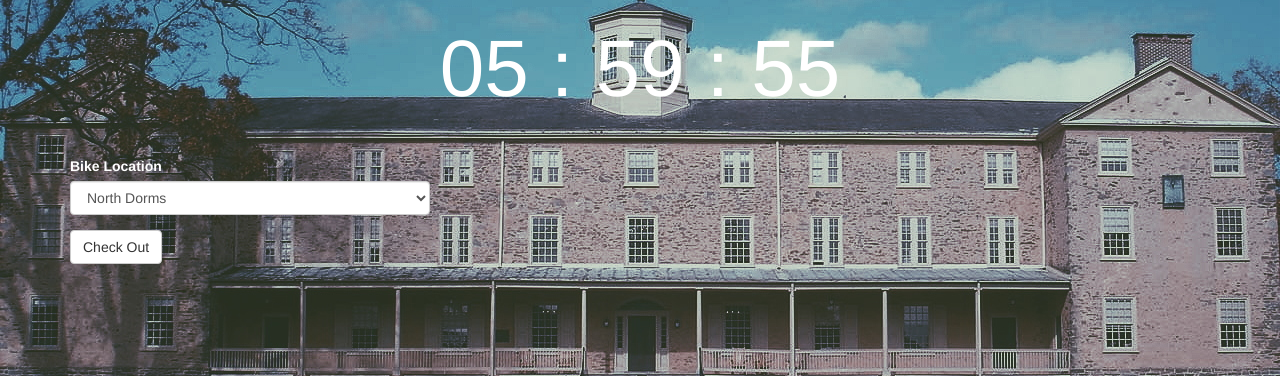
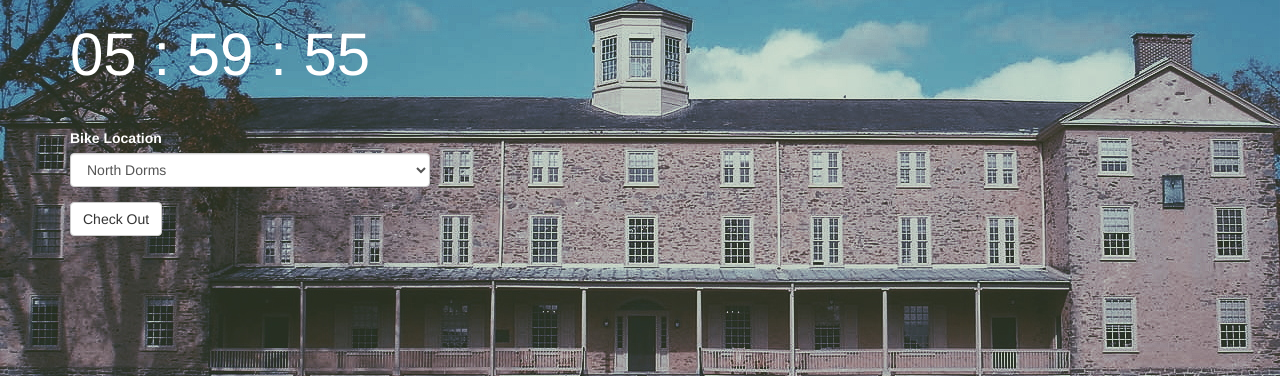
Before and after one commit to ngojason9/Bike-Share-Haverford, a Flask app: page /timer in a window 1280 px wide. Shown: the part 201-577 px from the top of the page. Run offline with Flask 2, Linux system fonts and the light colour scheme; parts of the project's set-up code (start-up, migrations or seed data) failed here and were passed over; some libraries are stand-ins or nearby versions.

Commit message:
Delete unnecessary styling

```diff
--- a/app/static/style.css
+++ b/app/static/style.css
@@ -35,8 +35,5 @@
     display: -ms-flexbox;
     display: -webkit-flex;
     display: flex;
-    align-items: center;
-    justify-content: center;
-    font-size: 80px;
-    color: #000;
+    font-size: 60px;
 }
```
